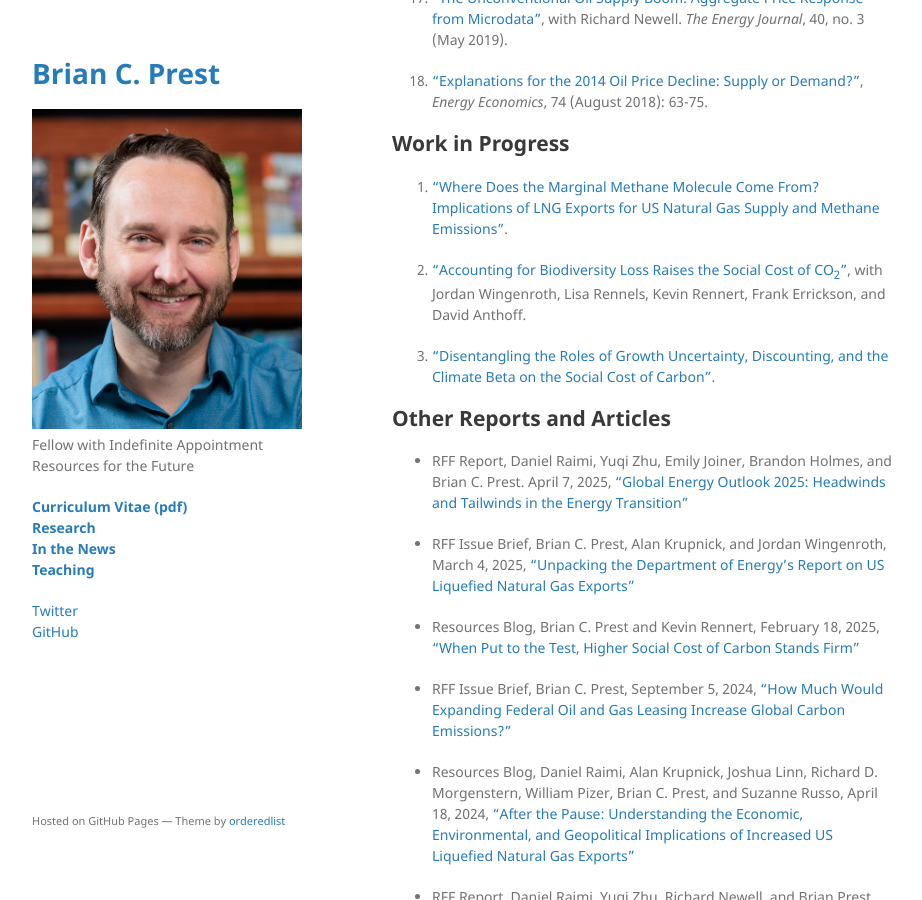
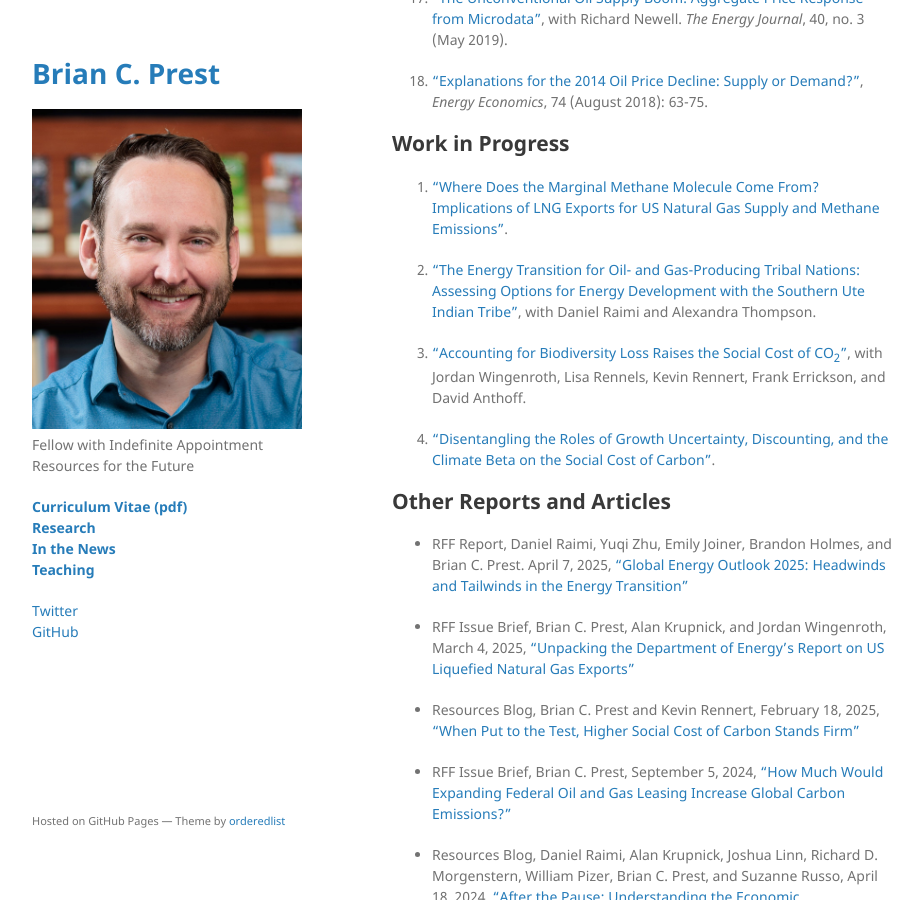
Before and after one commit to bprest/bprest.github.io, a Jekyll site: the page built from research.md, in a window 1280 px wide and 900 px high, scrolled down 1835 px. Shown: the whole window, without its empty margins (178-1100 px from the left). Built offline with Jekyll 4.4.1, drawn with Linux system fonts in a browser that asks for light colours; our own code applies the rules of GitHub Pages for plain Markdown files.

Commit message:
add SUIT paper

```diff
--- a/research.md
+++ b/research.md
@@ -46,6 +46,8 @@ DOI: 10.1126/science.adi5943.
 ## Work in Progress
 
 1. ["Where Does the Marginal Methane Molecule Come From? Implications of LNG Exports for US Natural Gas Supply and Methane Emissions"](https://www.rff.org/publications/working-papers/where-does-the-marginal-methane-molecule-come-from-implications-of-lng-exports-for-us-natural-gas-supply-and-methane-emissions/).
+
+1. ["The Energy Transition for Oil- and Gas-Producing Tribal Nations: Assessing Options for Energy Development with the Southern Ute Indian Tribe"](https://www.rff.org/publications/working-papers/the-energy-transition-for-oil-and-gas-producing-tribal-nations-assessing-options-for-energy-development-with-the-southern-ute-indian-tribe/), with Daniel Raimi and Alexandra Thompson.
 
 1. ["Accounting for Biodiversity Loss Raises the Social Cost of CO<sub>2</sub>"](https://www.rff.org/publications/working-papers/accounting-for-biodiversity-loss-raises-the-social-cost-of-co2/), with Jordan Wingenroth, Lisa Rennels, Kevin Rennert, Frank Errickson, and David Anthoff.
 
```
